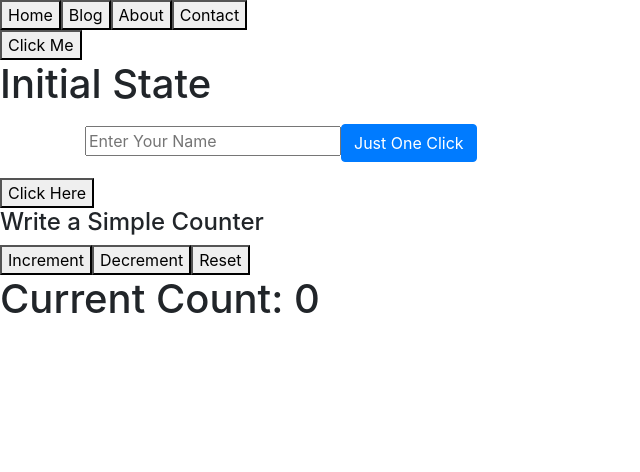
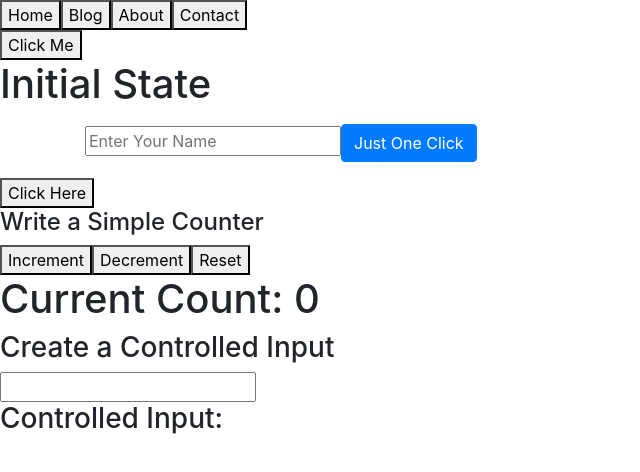
Before and after one commit to mdajgarhossain/React-Beginners-To-Advanced, a React (Create React App) app: page / in a window 1280 px wide. Shown: the top 472 px of the page, without its empty margins (0-640 px from the left). Built offline with nearby package versions, Linux system fonts and the light colour scheme.

Commit message:
Create a Controlled Input

```diff
--- a/src/components/App.js
+++ b/src/components/App.js
@@ -17,6 +17,7 @@ import SetStateComponent from './MyComponents/SetStateComponent';
 import EventHandlerInBangla from './MyComponents/EventHandlerInBangla';
 import ToggleElementInComponent from './MyComponents/ToggleElementInComponent';
 import SimpleCounter from './MyComponents/SimpleCounter';
+import ControlledInput from './MyComponents/ControlledInput';
 
 function App() {
   return (
@@ -55,6 +56,8 @@ function App() {
       <ToggleElementInComponent />
 
       <SimpleCounter />
+
+      <ControlledInput />
     </div>
   );
 }
--- /dev/null
+++ b/src/components/MyComponents/ControlledInput.js
@@ -0,0 +1,33 @@
+import React, {Component} from 'react';
+
+//Create a Controlled Input(freecodecamp)
+class ControlledInput extends Component {
+    constructor(props) {
+        super(props);
+
+        this.state = {
+            input: ''
+        };
+
+        this.handleChange = this.handleChange.bind(this);
+    }
+
+    handleChange(event) {
+        this.setState({
+            input: event.target.value
+        })
+    }
+
+    render() {
+        return(
+            <div>
+                <h3>Create a Controlled Input</h3>
+                <input value={this.state.input} onChange={this.handleChange}></input>
+                <h3>Controlled Input:</h3>
+                <p>{this.state.input}</p>
+            </div>
+        )
+    }
+}
+
+export default ControlledInput
```
